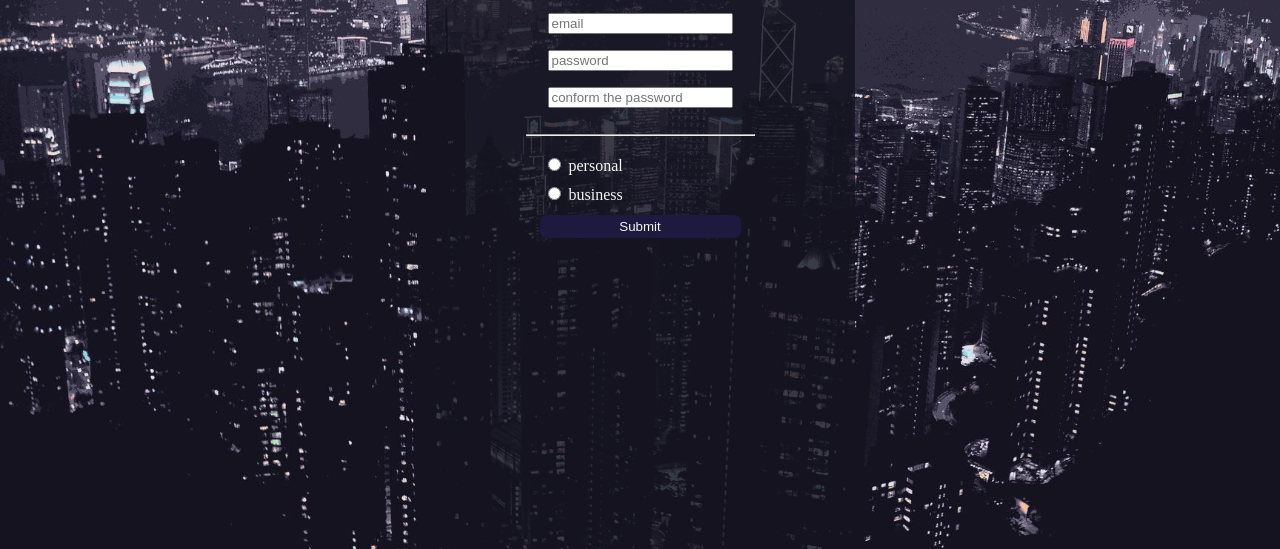
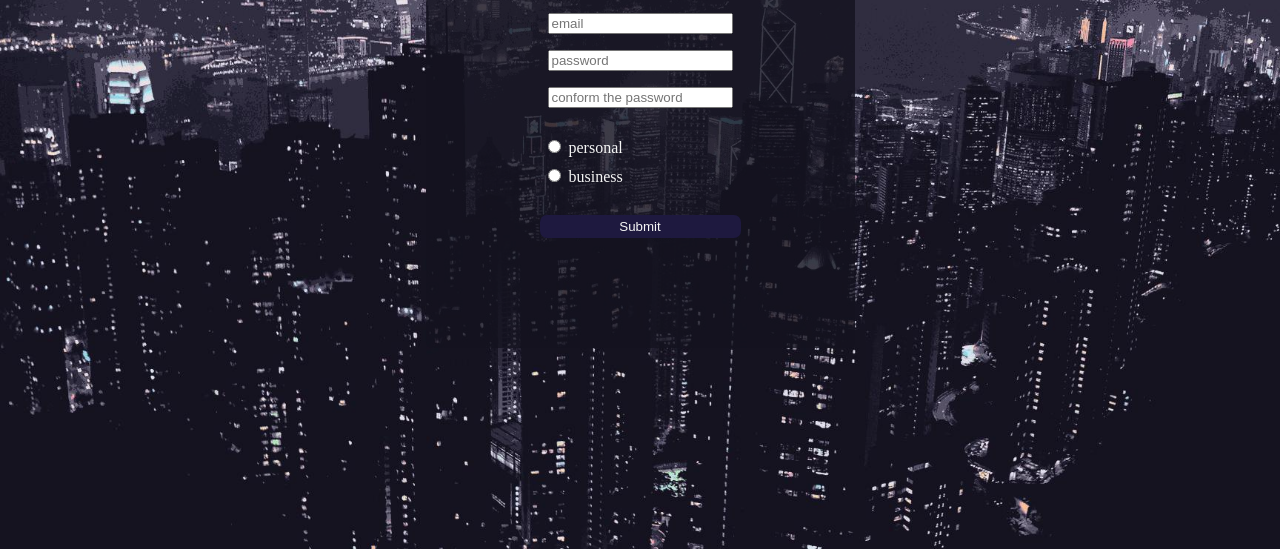
Before and after one commit to Mujtaba-abd/Register-Form, a plain HTML site: page index.html in a window 1280 px wide. Shown: the part 251-800 px from the top of the page. Drawn offline with Linux system fonts and the light colour scheme.

Commit message:
removing some coomunted code

```diff
--- a/index.html
+++ b/index.html
@@ -27,13 +27,13 @@
                 <input type="password" placeholder="conform the password" required>
                 </figcaption>
             </fieldset>
-                <hr>
                 <fieldset class="account-type">
                     <label for="type of account">
                         <input type="radio" name="type of account">personal</label>
 
                         <label for="type of account">
                             <input type="radio" name="type of account">business</label>
+                            <br>
                             <button class="btu">Submit</button>
                         </fieldset>
             </form>
--- a/style.css
+++ b/style.css
@@ -13,8 +13,6 @@ body{
 main{
     display: flex;
     background-color: #151320cd;
-    height: 80vh;
-    /* width: 55vw; */
     padding: 100px;
     align-items: center;
     align-self: center;
```
